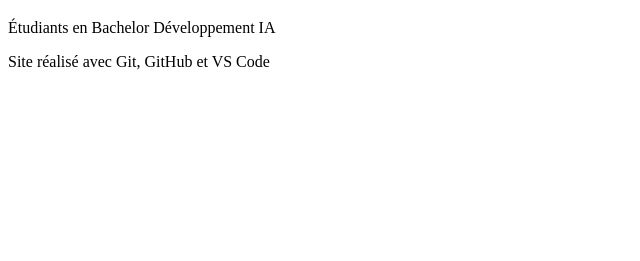
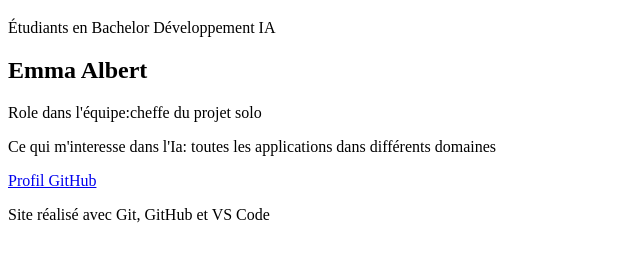
Before and after one commit to EmmaAlbert-equipe-bachelor-ia/site_-quipe, a plain HTML site: page index.html in a window 1280 px wide. Shown: the part 61-322 px from the top of the page, without its empty margins (0-640 px from the left). Drawn offline with Linux system fonts and the light colour scheme.

Commit message:
Feature/emma albert (#2)
* feat: Emma

* feat: ajoute intêret IA

* ajoute le lien GitHub

* fix: corrige balise et lien GitHub

* fix: complète rôle et intêret IA

```diff
--- a/index.html
+++ b/index.html
@@ -12,8 +12,12 @@
   </header>
 
   <main>
-    <!-- SECTION MEMBRE 1 -->
-
+<section class ="membre">
+      <h2>Emma Albert</h2>
+        <p>Role dans l'équipe:cheffe du projet solo</p>
+        <p>Ce qui m'interesse dans l'Ia: toutes les applications dans différents domaines</p>
+        <a href="https://github.com/emmaalbert92-tech">Profil GitHub</a>
+        </section>
     <!-- SECTION MEMBRE 2 -->
 
     <!-- SECTION MEMBRE 3 -->
```
